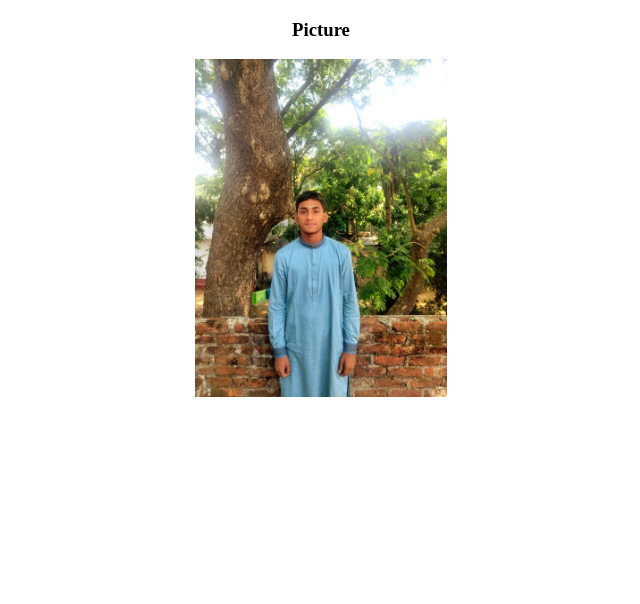
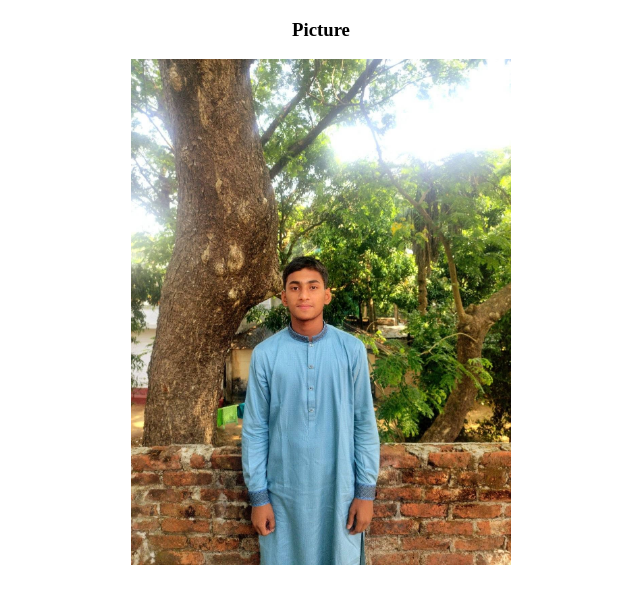
Before and after one commit to abdullahkafi-commits/alkafi, a plain HTML site: page index.html in a window 1280 px wide. Shown: the whole page, without its empty margins (319-959 px from the left). Drawn offline with Linux system fonts and the light colour scheme.

Commit message:
Add files via upload

```diff
--- a/index.html
+++ b/index.html
@@ -10,9 +10,7 @@
 <body>
     <center>
     <h3>Picture</h3>
-    <div class="img-abdullah">
-    <img src="img2.jpg" alt="img_Abdullah" width="20%">
-    </div>
+    <img src="img2.jpg" alt="img_Abdullah" width="30%">
     </center>
 
 
```
